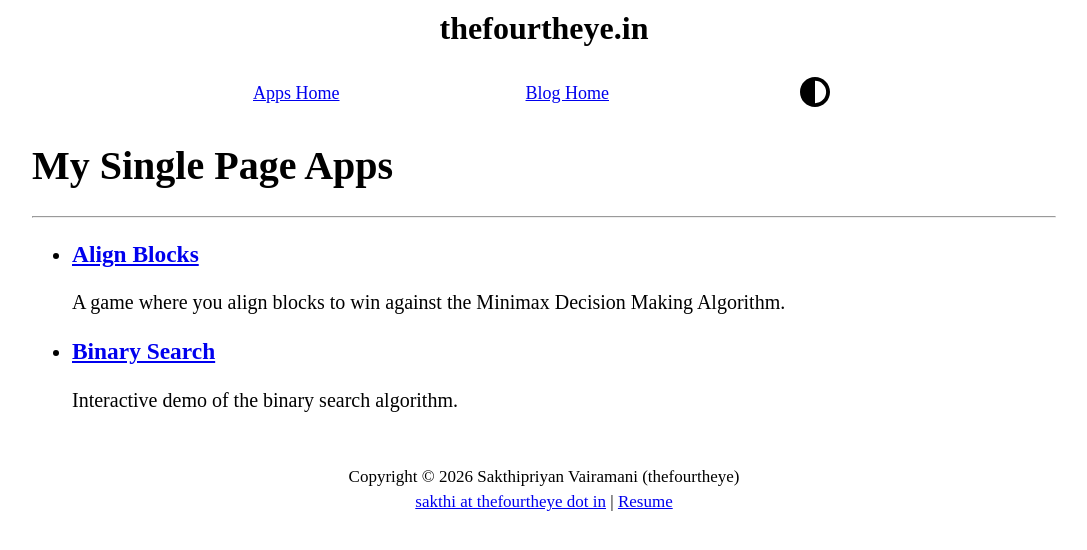
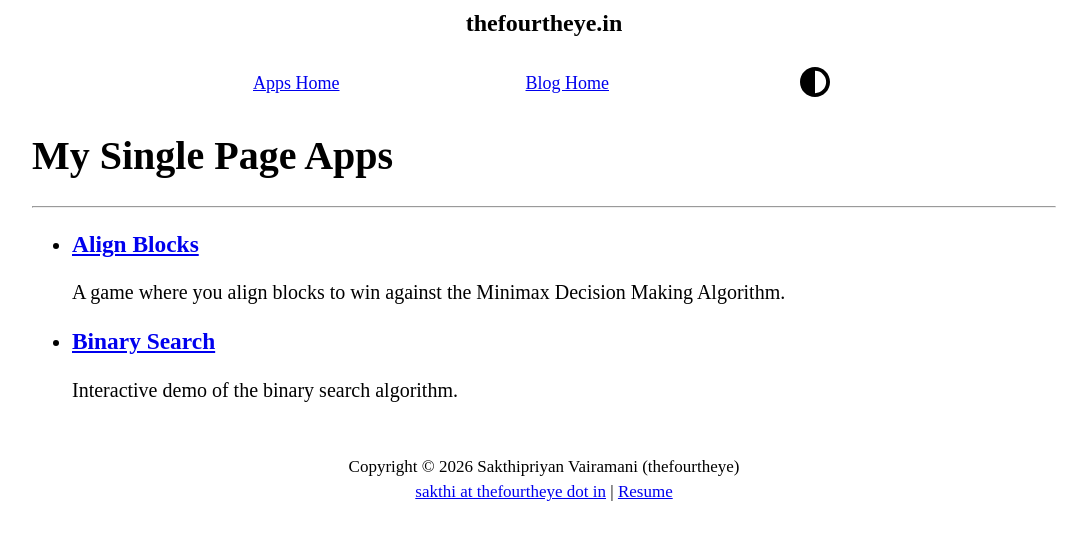
Before and after one commit to thefourtheye/spas, a Next.js app: page / in a window 1280 px wide. Shown: the top 550 px of the page, without its empty margins (96-1183 px from the left). Built offline with nearby package versions, Linux system fonts and the light colour scheme.

Commit message:
style(spas): shrink the title below the page headings
The title was rendered at 32px, larger than the 30px headings in the page
body, so it read as the main heading. Reduce it to 24px so the page
headings lead and the title stays as a site label.

```diff
--- a/app/layout.js
+++ b/app/layout.js
@@ -23,7 +23,7 @@ export default function RootLayout({ children }) {
                                 marginBottom: "0.5rem",
                             }}
                         >
-                            <h1 style={{ margin: "0.5rem 0", textAlign: "center", fontSize: "1.6rem" }}>
+                            <h1 style={{ margin: "0.5rem 0", textAlign: "center", fontSize: "1.2rem" }}>
                                 thefourtheye.in
                             </h1>
                             <nav
```
